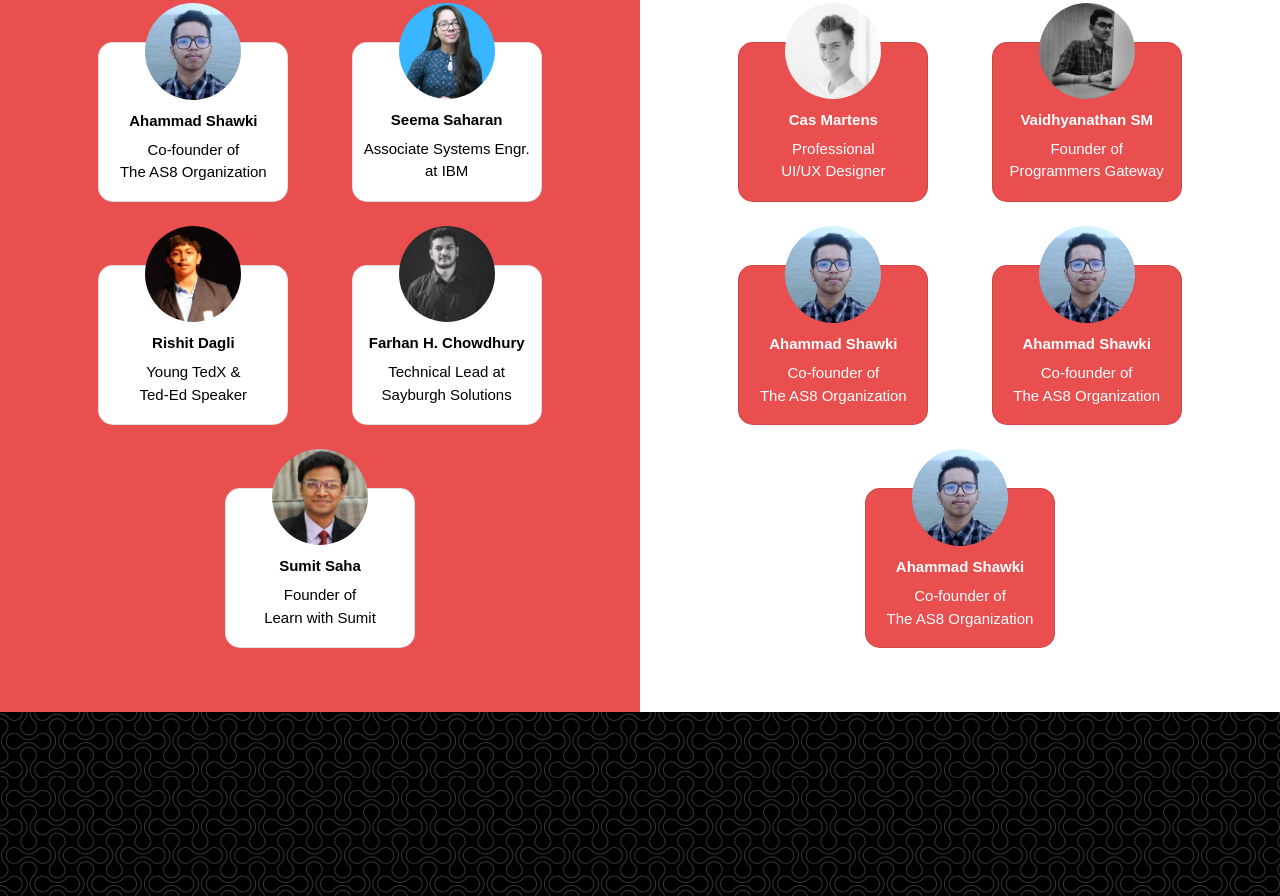
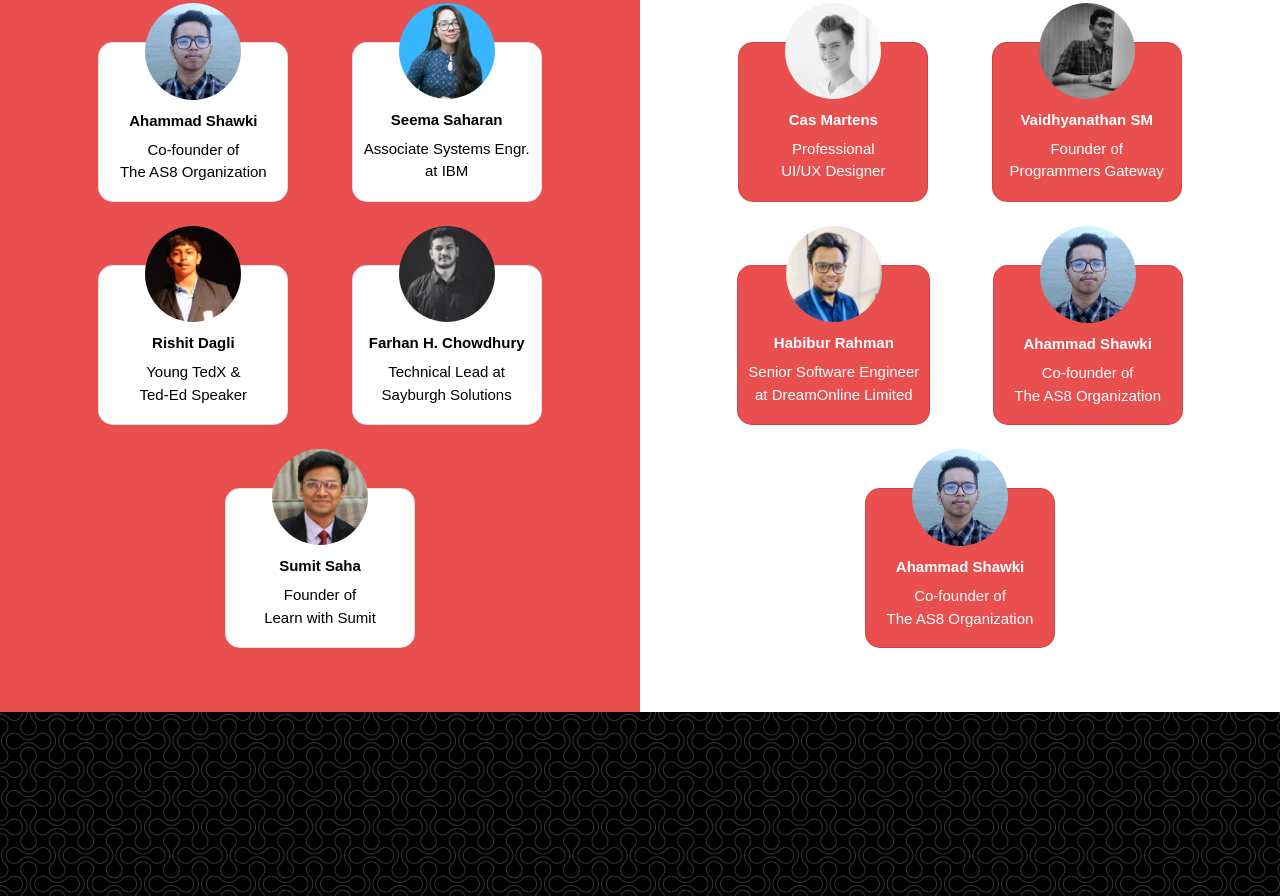
Before and after one commit to The-AS8-organization/CodeInception, a plain HTML site: page index.html in a window 1280 px wide. Shown: the part 824-1720 px from the top of the page. Drawn offline with nearby package versions, Linux system fonts and the light colour scheme.

Commit message:
New Speaker

```diff
--- a/index.html
+++ b/index.html
@@ -147,10 +147,10 @@
             </div>
 
             <div class="card card-speaker">
-                <center><img src="images/speaker/img_star_Ahammad_Shawki.jpg" class="card-img-top" alt="..."></center>
+                <center><img src="images/speaker/img_star_Habibur_Rahman.jpg" class="card-img-top" alt="..."></center>
                 <div class="card-body">
-                    <h5 class="card-title">Ahammad Shawki</h5>
-                    <p class="card-text">Co-founder of <br> The AS8 Organization</p>
+                    <h5 class="card-title">Habibur Rahman</h5>
+                    <p class="card-text">Senior Software Engineer <br> at DreamOnline Limited</p>
                 </div>
             </div>
 
@@ -275,7 +275,7 @@
                         <div class="card-body">
                             <h3 class="card-title">Get Started with Game Dev</h3>
                             <p class="card-text event-time">03-05 19:45 GMT+6:00</p>
-                            <p class="card-text event-speaker">Ahammad Shawki</p>
+                            <p class="card-text event-speaker">Habibur Rahman</p>
                         </div>
                     </div>
                 </div>
--- a/scss/components/_cards.scss
+++ b/scss/components/_cards.scss
@@ -15,6 +15,12 @@
         font-size: 23px;
         font-weight: 500;
         line-height: 1.4em;
+        transition-property: all;
+        transition-duration: 500ms;
+
+        &:hover{
+            transform: scale(1.05);
+        }
     }
 
     .large {
```
Also changed, not shown: css/style.css, images/speaker/img_star_Habibur_Rahman.jpg (added).
